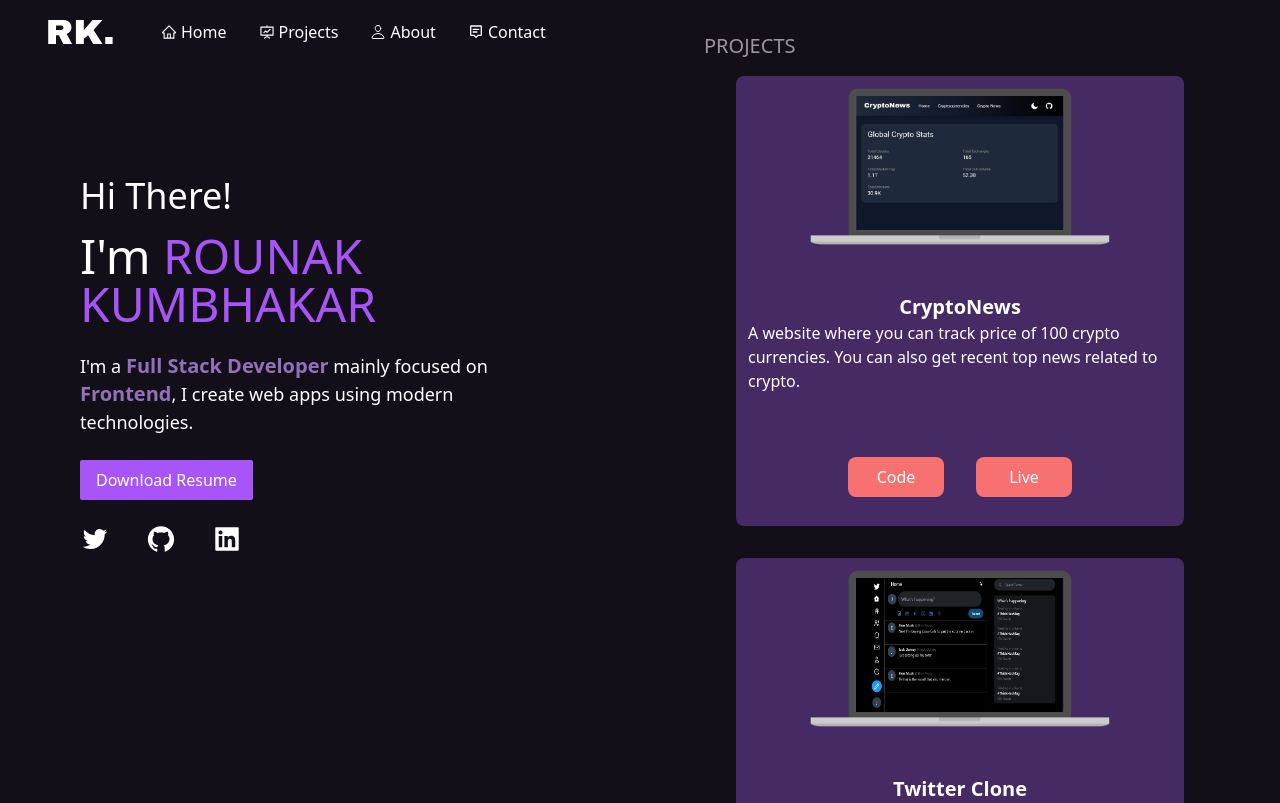
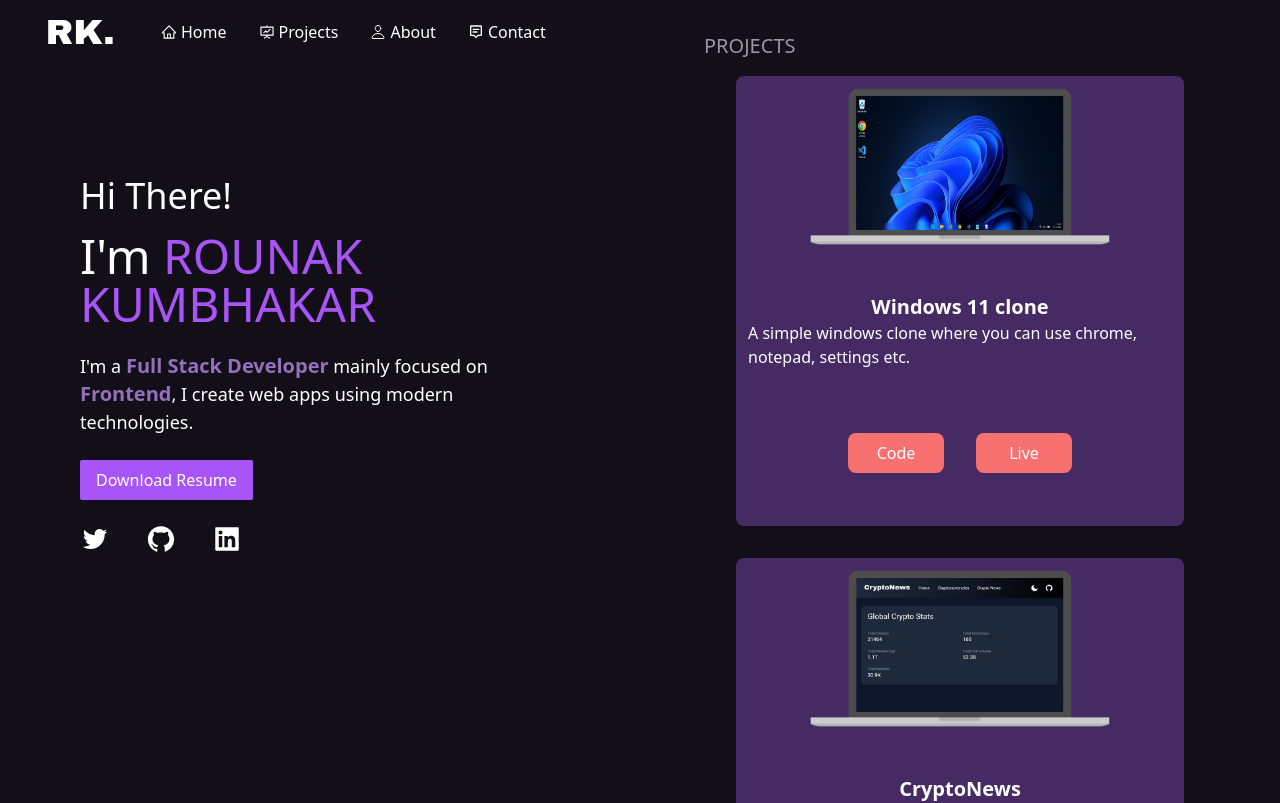
Before and after one commit to Rounak-28/rounak-portfolio, a Next.js app: page / in a window 1280 px wide. Shown: the top 803 px of the page. Built offline with nearby package versions, Linux system fonts and the light colour scheme.

Commit message:
added windows clone project

```diff
--- a/components/Projects.jsx
+++ b/components/Projects.jsx
@@ -7,6 +7,9 @@ const Projects = () => {
       <div className="pt-8">
         <p className="pl-[10%] text-xl text-[#9d94a5]">PROJECTS</p>
         <div className="card flex flex-col items-center">
+          <ProjectCard title="Windows 11 clone" description="A simple windows clone where you can use chrome, notepad, settings etc."
+          img="/windows-clone.jpg" codeLink="https://github.com/Rounak-28/windows-11-clone" liveLink="https://rounak-os.vercel.app/" />
+
           <ProjectCard title="CryptoNews" description="A website where you can track price of 100 crypto currencies. You can also get recent top news related to crypto."
           img="/cryptonews.jpg" codeLink="https://github.com/Rounak-28/crypto-price-tracker" liveLink="https://crypto-price-tracker-seven.vercel.app/" />
 
```
Also changed, not shown: public/windows-clone.jpg (added).
